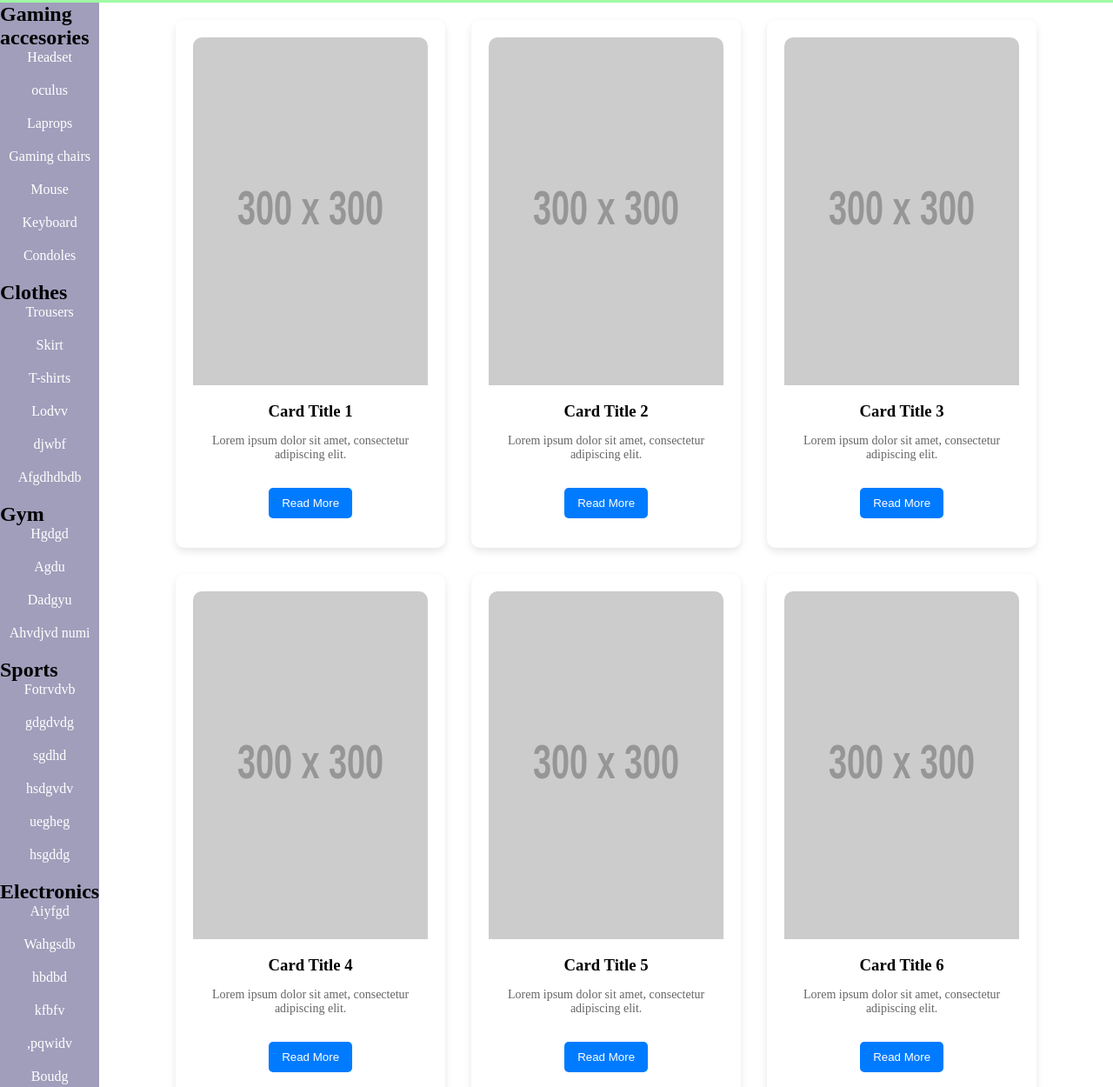
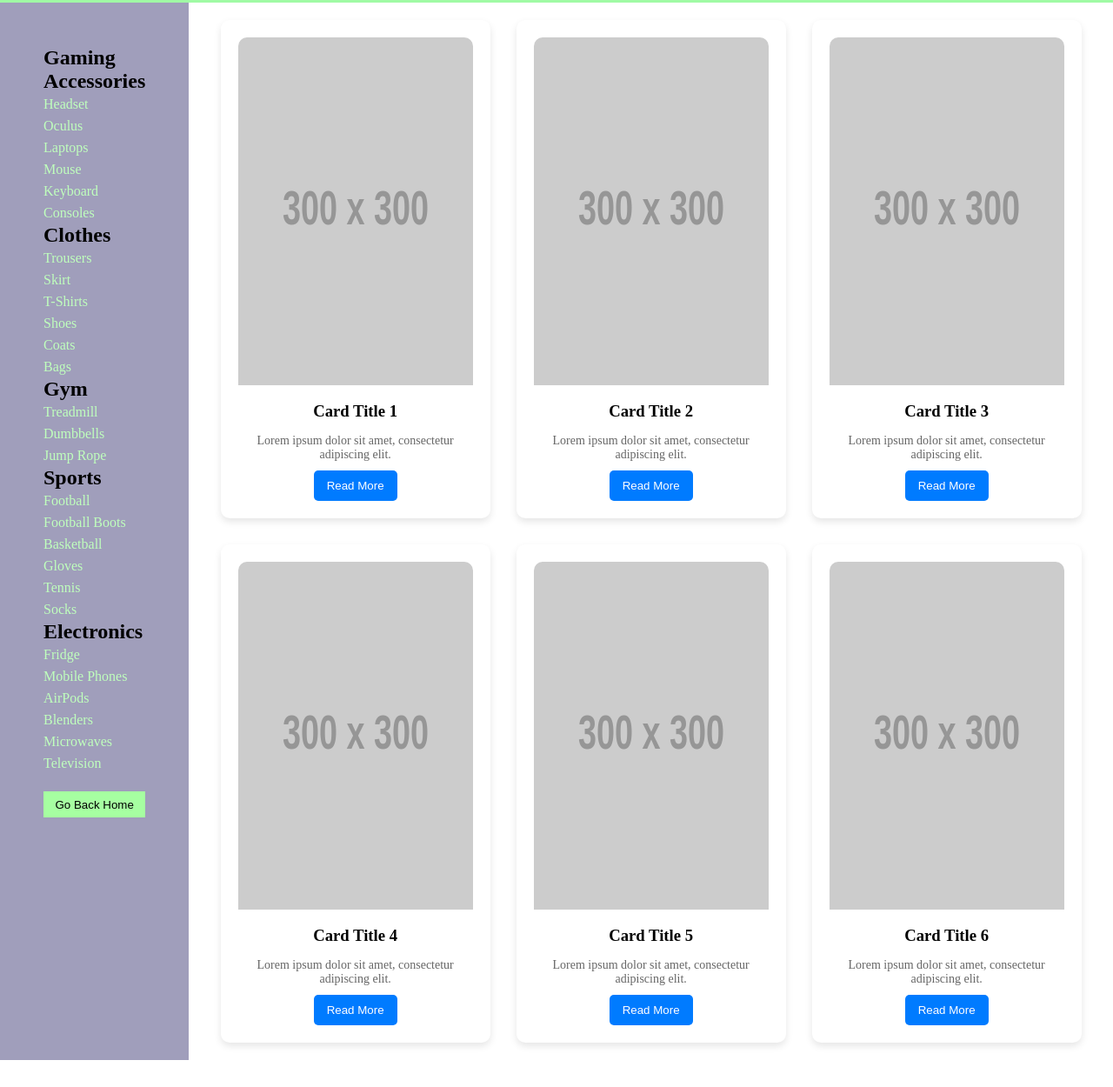
Before and after one commit to EddyTech-Genius/sales-site, a plain HTML site: page index.html in a window 1280 px wide. Shown: the part 797-2047 px from the top of the page at 87% size. Drawn offline with Linux system fonts and the light colour scheme; placeholder pictures from the web are drawn by us.

Commit message:
made some edits to styling

```diff
--- a/css/home.css
+++ b/css/home.css
@@ -1,3 +1,12 @@
+body{
+    background-color: #A09EBB
+    #A8AEC1
+    #B5D2CB
+    #BFFFBc
+    #A6FFA1
+    #FFFFFF;
+}
+
 *{
     margin: 0;
     padding: 0;
@@ -19,12 +28,20 @@ body{
     background-color: #A6FFA1;
     background-position: center;
     /* width: 100%; */
+    p{
+        max-width: 350px;
+        text-align: center;
+        color: #A09EBB;
+        font-weight: 100;
+        margin-bottom: 20px;
+    }
 }
 
 
 
 nav ul{
-    padding: 15px;
+    align-items: center;
+    padding: 20px;
     position: absolute;
     top: 0;
     right: 0;
@@ -47,15 +64,6 @@ h1{
     margin-bottom: 20px;
 }
 
-p{
-    max-width: 350px;
-    text-align: center;
-    color: #A09EBB;
-    font-weight: 100;
-    margin-bottom: 20px;
-}
-
-
 .intro__button{
     padding: 10px;
     width: 300px;
@@ -69,3 +77,15 @@ p{
     color: white;
     transition: all 1s;
 }
+
+input[type="search"]{
+    border: none;
+    padding: 5px;
+}
+
+.sign__up{
+    border: none;
+    background-color: white;
+    padding: 5px;
+    width: 100px;
+}
--- a/css/service.css
+++ b/css/service.css
@@ -1,14 +1,22 @@
+#services{
+    display: flex;
+}
+
+
 aside{
     display: flex;
-
 }
 
 .side__gaming{
+    padding: 50px;
     margin: none;
     background-color: #A09EBB;
-    line-height: -1px;
+    display: flex;
+    flex-direction: column;
+    align-items: start;
     p{
-        color: white;
+        color: #BFFFBc;
+        line-height: 25px;
     }
 }
 
@@ -57,3 +65,11 @@ aside{
 .card button:hover {
     background: #0056b3;
 }
+
+.back-home{
+    margin: 20px 0 20px 0;
+    width: 100%;
+    height: 30px;
+    background-color: #A6FFA1;
+    border: none;
+}
--- a/index.html
+++ b/index.html
@@ -20,7 +20,7 @@
           <span>|</span>
 
           <li><a href="">Sign in</a></li>
-          <button>
+          <button class="sign__up">
             <li><a href="">Sign up</a></li>
           </button>
         </ul>
@@ -36,47 +36,47 @@
     <section id="services">
       <aside>
         <div class="side__gaming">
-          <h2>Gaming accesories</h2>
+          <h2>Gaming Accessories</h2>
           <p>Headset</p>
-          <p>oculus</p>
-          <p>Laprops</p>
-          <p>Gaming chairs</p>
+          <p>Oculus</p>
+          <p>Laptops</p>
           <p>Mouse</p>
           <p>Keyboard</p>
-          <p>Condoles</p>
+          <p>Consoles</p>
 
           <h2>Clothes</h2>
           <p>Trousers</p>
           <p>Skirt</p>
-          <p>T-shirts</p>
-          <p>Lodvv</p>
-          <p>djwbf</p>
-          <p>Afgdhdbdb</p>
+          <p>T-Shirts</p>
+          <p>Shoes</p>
+          <p>Coats</p>
+          <p>Bags</p>
 
           <h2>Gym</h2>
-          <p>Hgdgd</p>
-          <p>Agdu</p>
-          <p>Dadgyu</p>
-          <p>Ahvdjvd numi</p>
+          <p>Treadmill</p>
+          <p>Dumbbells</p>
+          <p>Jump Rope</p>
 
           <h2>Sports</h2>
-          <p>Fotrvdvb</p>
-          <p>gdgdvdg</p>
-          <p>sgdhd</p>
-          <p>hsdgvdv</p>
-          <p>uegheg</p>
-          <p>hsgddg</p>
+          <p>Football</p>
+          <p>Football Boots</p>
+          <p>Basketball</p>
+          <p>Gloves</p>
+          <p>Tennis</p>
+          <p>Socks</p>
 
           <h2>Electronics</h2>
-          <p>Aiyfgd</p>
-          <p>Wahgsdb</p>
-          <p>hbdbd</p>
-          <p>kfbfv</p>
-          <p>,pqwidv</p>
-          <p>Boudg</p>
+          <p>Fridge</p>
+          <p>Mobile Phones</p>
+          <p>AirPods</p>
+          <p>Blenders</p>
+          <p>Microwaves</p>
+          <p>Television</p>
 
-          <button>Go Back Home</button>
+
+          <button class="back-home">Go Back Home</button>
         </div>
+      </aside>
       <div class="container">
         <div class="card">
           <img src="https://via.placeholder.com/300" alt="Card Image" />
@@ -115,7 +115,6 @@
           <button>Read More</button>
         </div>
       </div>
-      </aside>
     </section>
     <section id="contact">
       <div class="contact__container">
```
Lines whose indentation alone changed are shown as unchanged.
